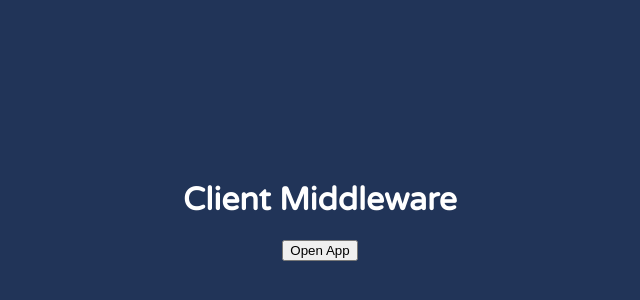
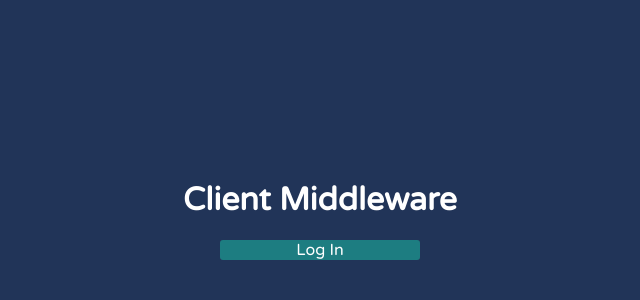
Before and after one commit to Grubex/middleware-client, a React (Create React App) app: page / in a window 1280 px wide. Shown: the part 190-490 px from the top of the page, without its empty margins (320-960 px from the left). Built offline with nearby package versions, Linux system fonts and the light colour scheme.

Commit message:
should pass uuid

```diff
--- a/src/containers/Home/Home.js
+++ b/src/containers/Home/Home.js
@@ -1,6 +1,6 @@
 import React, { Component } from 'react';
 import HomeContainer from '../../styles/HomeContainer';
-// import Button from '../../styles/Button';
+import Button from '../../styles/Button';
 
 
 
@@ -35,9 +35,11 @@ class Home extends Component {
     return(
       <HomeContainer>
         <h1>Client Middleware</h1>
-        <form action="demo://authenticate" target="_blank">
-          <input type="submit" value="Open App" />
-        </form>
+        <a href="demo://authenticate" clientData={`{ 'UUID': ${localStorage.getItem('UUID')} }`} target="_blank" rel="noreferrer">
+          <Button>
+            <p>Log In</p>
+          </Button>
+        </a>
       </HomeContainer>
     )
   }
```
